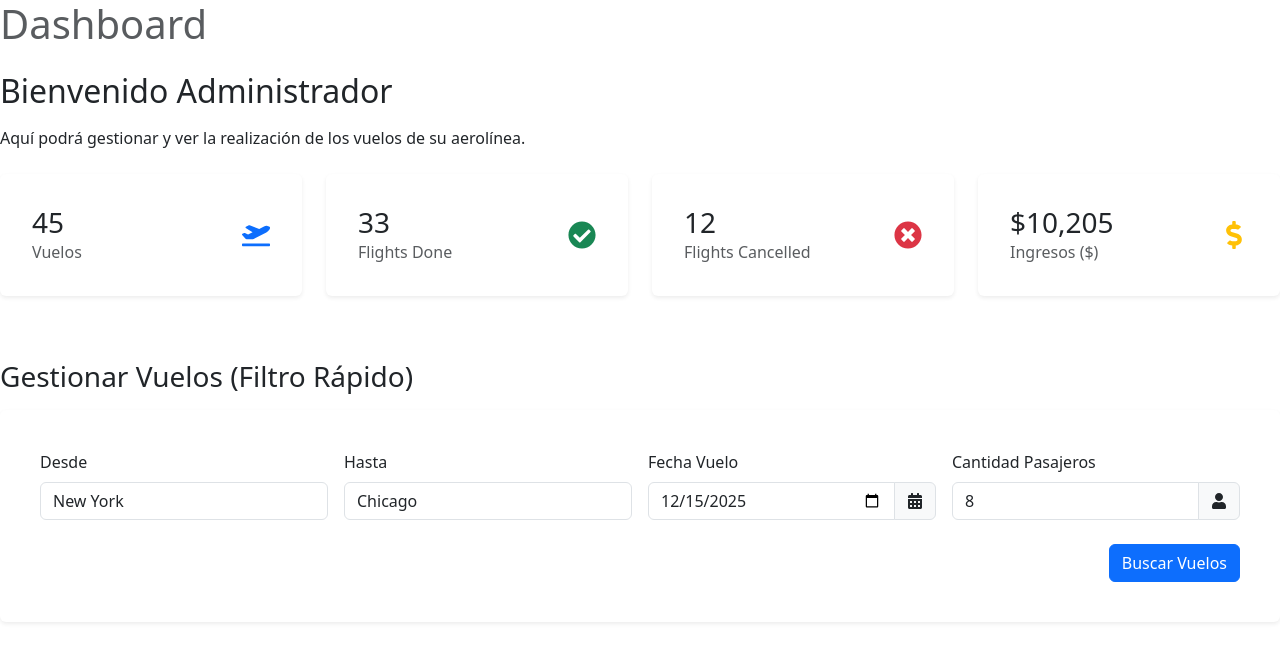
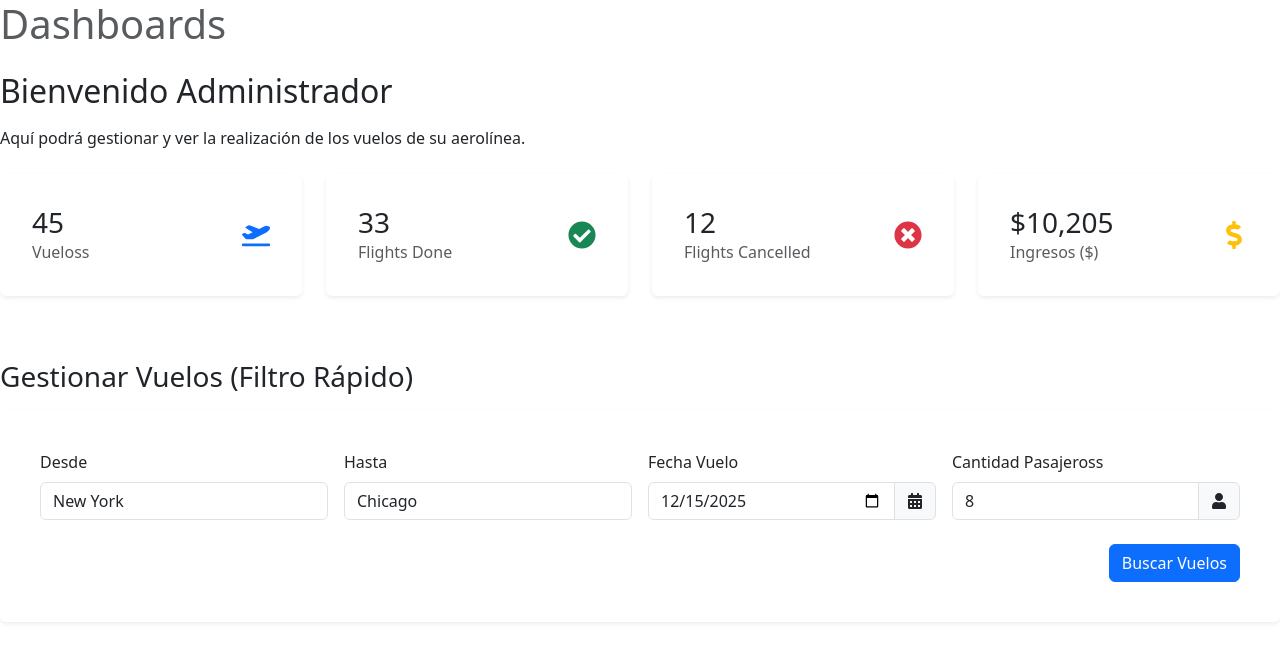
Before and after one commit to DavidRengifo12/Repositorio1025, a React (Vite) app in the folder Frontend/: page /dash-admin in a window 1280 px wide. Shown: the top 662 px of the page. Built offline with nearby package versions, Linux system fonts and the light colour scheme.

Commit message:
front designs

```diff
--- a/Frontend/src/Admin/AdminLayout.jsx
+++ b/Frontend/src/Admin/AdminLayout.jsx
@@ -43,7 +43,7 @@ const AdminLayout = () => {
           {/* Cerrar Sesión (al final) */}
           <div className="mt-auto p-3 border-top">
             <Nav.Link as={Link} to="/login" className="text-white">
-              <FaSignOutAlt className="me-2" /> Cerrar Sesión
+              <FaSignOutAlt className="me-2" /> Cerrar Sesións
             </Nav.Link>
           </div>
         </Col>
--- a/Frontend/src/Admin/DashboardContent.jsx
+++ b/Frontend/src/Admin/DashboardContent.jsx
@@ -9,7 +9,7 @@ const DashboardContent = () => {
     // ¡OJO! No usamos Container/Row/Col para el layout principal, solo para el contenido.
     // AdminLayout ya maneja el <Col md={10}> que lo envuelve.
     <Container fluid className="p-0"> {/* Usamos Container fluid solo para agrupar el contenido sin padding externo */}
-      <h1 className="mb-4 text-muted">Dashboard</h1>
+      <h1 className="mb-4 text-muted">Dashboards</h1>
       <h2 className="mb-3">Bienvenido Administrador</h2>
       <p className="mb-4">Aquí podrá gestionar y ver la realización de los vuelos de su aerolínea.</p>
 
--- a/Frontend/src/Admin/Gestionarvuelos.jsx
+++ b/Frontend/src/Admin/Gestionarvuelos.jsx
@@ -37,7 +37,7 @@ const GestionarVuelos = () => {
           {/* Cantidad de Pasajeros */}
           <Col md={3}>
             <Form.Group>
-              <Form.Label>Cantidad Pasajeros</Form.Label>
+              <Form.Label>Cantidad Pasajeross</Form.Label>
               <div className="input-group">
                 <Form.Control type="number" defaultValue="8" min="1" />
                 <span className="input-group-text"><FaUser /></span>
--- a/Frontend/src/Admin/Sidebar.jsx
+++ b/Frontend/src/Admin/Sidebar.jsx
@@ -10,7 +10,7 @@ const Sidebar = () => {
       {/* Logo/Título */}
       <div className="mb-4">
         {/* <img src="..." alt="Logo" style={{ height: '30px' }} /> */}
-        <h4 className="mt-2 text-center">AdminLink</h4>
+        <h4 className="mt-2 text-center">AdminLinks</h4>
       </div>
 
       {/* Menú Principal */}
--- a/Frontend/src/Admin/StatsCards.jsx
+++ b/Frontend/src/Admin/StatsCards.jsx
@@ -5,7 +5,7 @@ import { FaPlaneDeparture, FaCheckCircle, FaTimesCircle, FaDollarSign } from 're
 const StatsCards = () => {
   // Datos simulados (deberían venir de una API en un proyecto real)
   const stats = [
-    { value: 45, label: 'Vuelos', icon: <FaPlaneDeparture className="text-primary fs-3" />, color: 'primary' },
+    { value: 45, label: 'Vueloss', icon: <FaPlaneDeparture className="text-primary fs-3" />, color: 'primary' },
     { value: 33, label: 'Flights Done', icon: <FaCheckCircle className="text-success fs-3" />, color: 'success' },
     { value: 12, label: 'Flights Cancelled', icon: <FaTimesCircle className="text-danger fs-3" />, color: 'danger' },
     { value: '10,205', label: 'Ingresos ($)', icon: <FaDollarSign className="text-warning fs-3" />, color: 'warning', currency: true },
--- a/Frontend/src/Rutas.jsx
+++ b/Frontend/src/Rutas.jsx
@@ -40,7 +40,7 @@ const RutasWeb = () => {
       <Route path="/" element={<LandingPage />} />
       <Route path="login" element={<Login />} />
       <Route path="register" element={<Register />} />
-      <Route path="/navbar-user" element={<NavbarUser />} ></Route> {/*PROTEGER LAS RUTAS DEL DAHS */}
+      <Route path="/navbar-user" element={<NavbarUser />} ></Route> {/*PROTEGER LAS RUTAS DEssL DAHS */}
       <Route path="/dash-admin" element={<DashboardContent />} />
       <Route path="/admin-sidebar" element={<AdminLayout />} />
       <Route path="/cards" element={<StatsCards />} />
```
